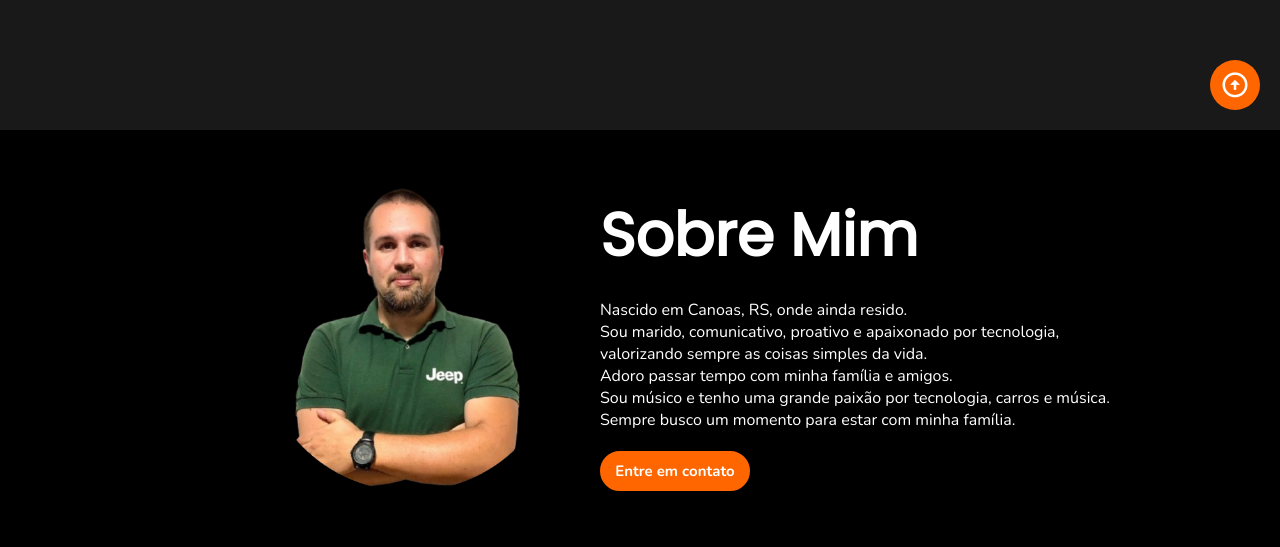
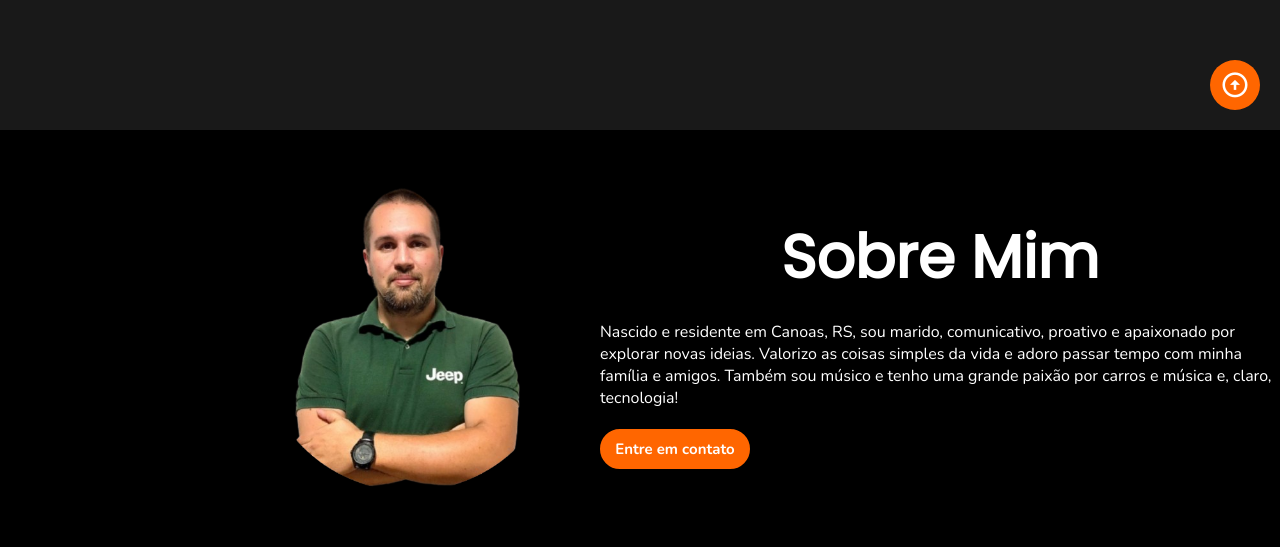
Before and after one commit to marcelodfreitas/portifolio, a plain HTML site: page index.html in a window 1280 px wide. Shown: the part 670-1217 px from the top of the page. Drawn offline with nearby package versions, Linux system fonts and the light colour scheme.

Commit message:
alteração

```diff
--- a/index.html
+++ b/index.html
@@ -50,13 +50,11 @@
       <div class="text-about">
         <h1>Sobre Mim</h1>
         <p>
-          Nascido em Canoas, RS, onde ainda resido.<br />
-          Sou marido, comunicativo, proativo e apaixonado por tecnologia, <br />
-          valorizando sempre as coisas simples da vida. <br />
-          Adoro passar tempo com minha família e amigos. <br />
-          Sou músico e tenho uma grande paixão por tecnologia, carros e música.
-          <br />
-          Sempre busco um momento para estar com minha família.
+            Nascido e residente em Canoas, RS, sou marido, comunicativo,
+            proativo e apaixonado por explorar novas ideias.
+            Valorizo as coisas simples da vida e adoro passar tempo com minha
+            família e amigos. Também sou músico e tenho uma grande paixão por
+            carros e música e, claro, tecnologia!
         </p>
         <a href="#contato"><button>Entre em contato</button></a>
       </div>
--- a/styles.css
+++ b/styles.css
@@ -119,6 +119,7 @@ li a:hover {
 .text-about h1 {
     font-size: 60px;
     color: #fff;
+    text-align: center;
 }
 
 .text-about p {
```
